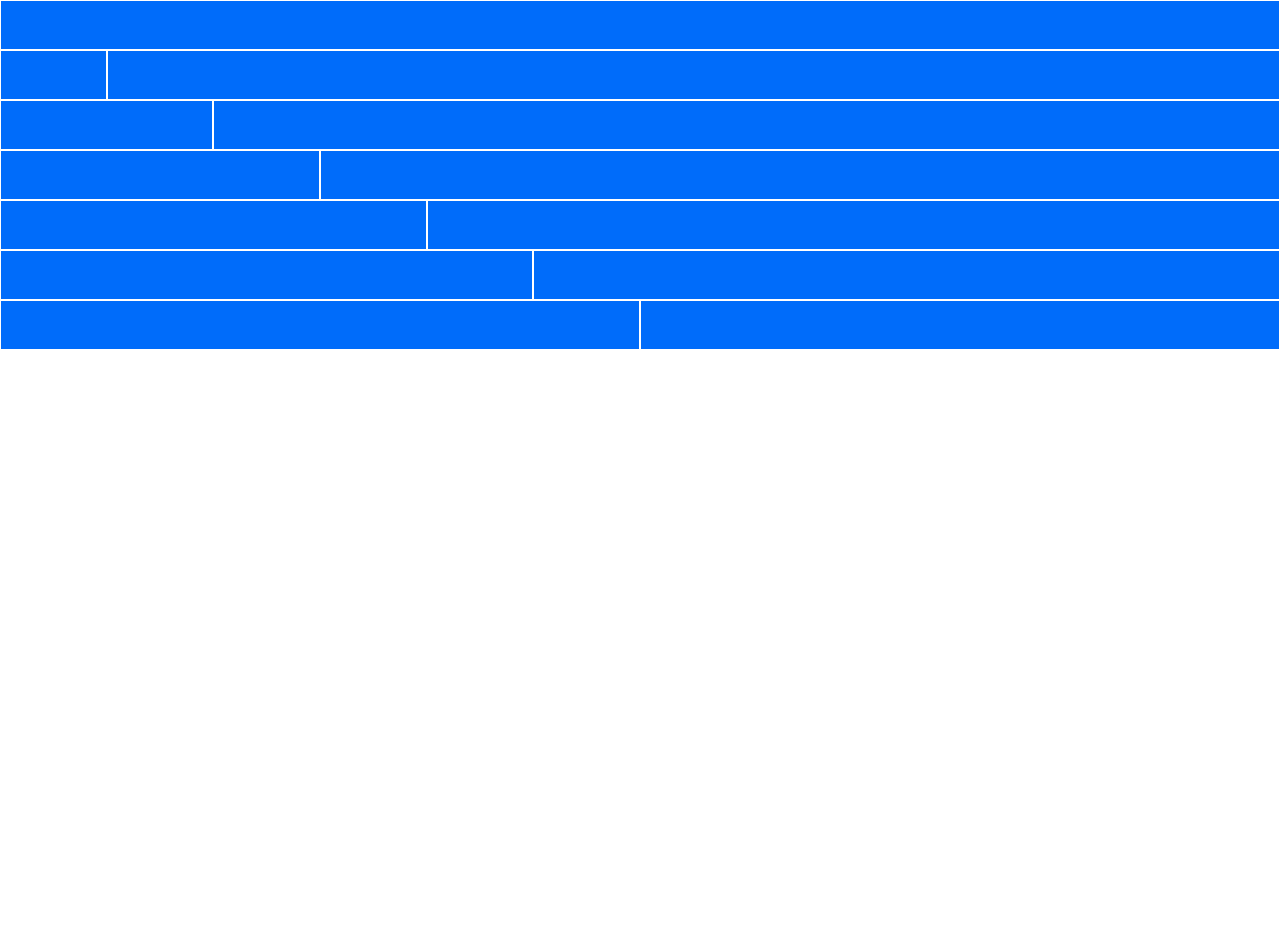
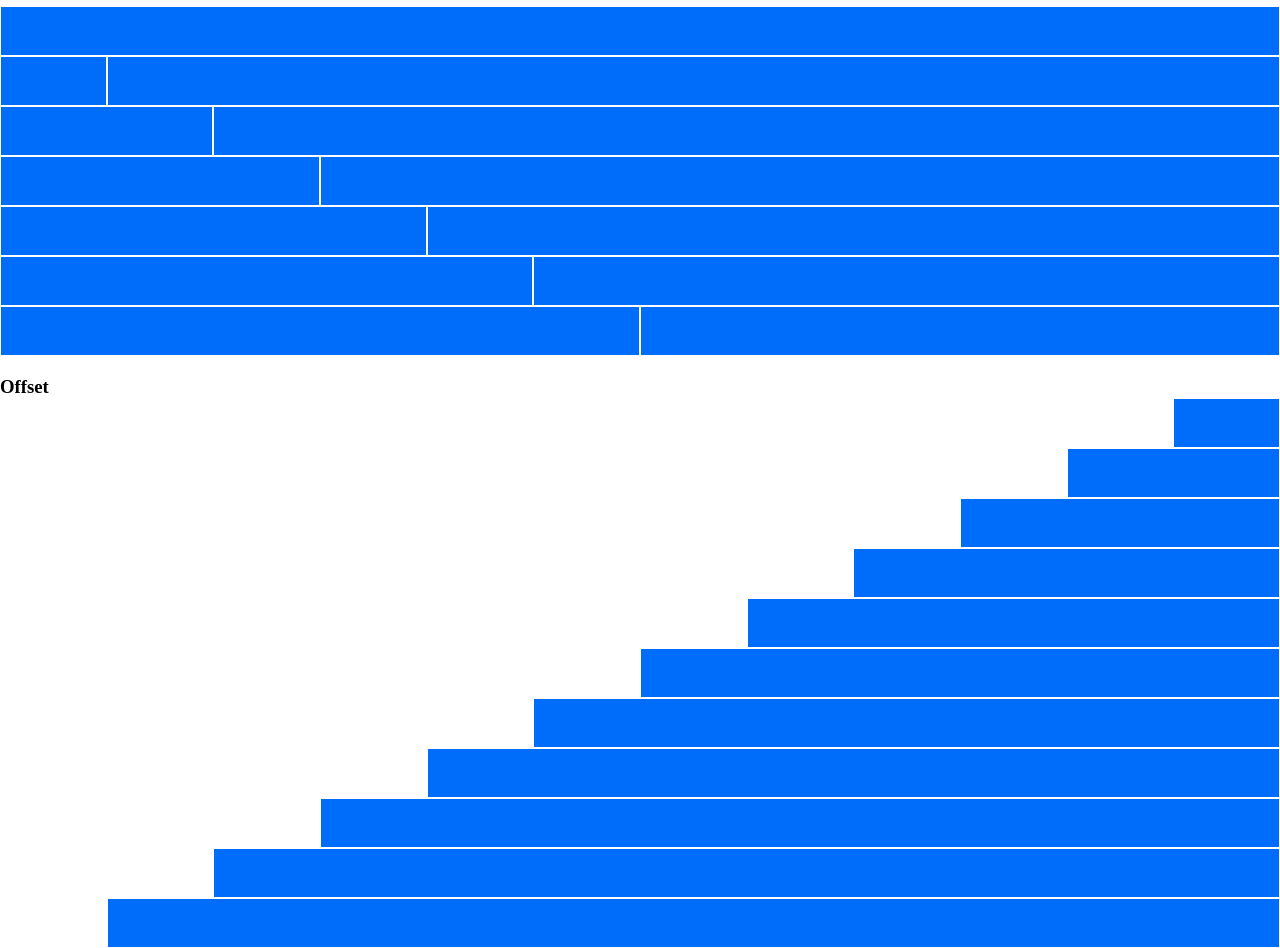
Before and after one commit to MatteoRossi01/html-css-12bool, a plain HTML site: page index.html in a window 1280 px wide. Shown: the part 384-1332 px from the top of the page. Before the commit the page ends 800 px from the top, so only its background shows below. Drawn offline with Linux system fonts and the light colour scheme.

Commit message:
Esercizio completato

```diff
--- a/12bool.css
+++ b/12bool.css
@@ -82,3 +82,53 @@
     max-width: calc((100% / 12) * 12);
 }
 /* Gestione col */
+
+/* Regole per offset */
+.offset-1 {
+    margin-left: calc((100% / 12) * 1);
+}
+
+.offset-2 {
+    margin-left: calc((100% / 12) * 2);
+}
+
+.offset-3 {
+    margin-left: calc((100% / 12) * 3);
+}
+
+.offset-4 {
+    margin-left: calc((100% / 12) * 4);
+}
+
+.offset-5 {
+    margin-left: calc((100% / 12) * 5);
+}
+
+.offset-6 {
+    margin-left: calc((100% / 12) * 6);
+}
+
+.offset-7 {
+    margin-left: calc((100% / 12) * 7);
+}
+
+.offset-8 {
+    margin-left: calc((100% / 12) * 8);
+}
+
+.offset-9 {
+    margin-left: calc((100% / 12) * 9);
+}
+
+.offset-10 {
+    margin-left: calc((100% / 12) * 10);
+}
+
+.offset-11 {
+    margin-left: calc((100% / 12) * 11);
+}
+
+.offset-12 {
+    margin-left: calc((100% / 12) * 12);
+}
+/* Regole per offset */
--- a/index.html
+++ b/index.html
@@ -300,6 +300,72 @@
 
         </section>
         <!-- Container 2 -->
+
+        <!-- Container 3 -->
+        <section class="container-fluid mrg-top-20">
+            <h3>Offset</h3>
+
+            <div class="row">
+                <div class="col-1 offset-11">
+                    <div class="box offset">
+
+                    </div>
+                </div>
+                <div class="col-2 offset-10">
+                    <div class="box offset">
+
+                    </div>
+                </div>
+                <div class="col-3 offset-9">
+                    <div class="box offset">
+
+                    </div>
+                </div>
+                <div class="col-4 offset-8">
+                    <div class="box offset">
+
+                    </div>
+                </div>
+                <div class="col-5 offset-7">
+                    <div class="box offset">
+
+                    </div>
+                </div>
+                <div class="col-6 offset-6">
+                    <div class="box offset">
+
+                    </div>
+                </div>
+                <div class="col-7 offset-5">
+                    <div class="box offset">
+
+                    </div>
+                </div>
+                <div class="col-8 offset-4">
+                    <div class="box offset">
+
+                    </div>
+                </div>
+                <div class="col-9 offset-3">
+                    <div class="box offset">
+
+                    </div>
+                </div>
+                <div class="col-10 offset-2">
+                    <div class="box offset">
+
+                    </div>
+                </div>
+                <div class="col-11 offset-1">
+                    <div class="box offset">
+
+                    </div>
+                </div>
+            </div>
+
+        </section>
+        <!-- Container 3 -->
+
     </main>
 
     <footer>
--- a/style.css
+++ b/style.css
@@ -13,7 +13,7 @@
     border: 1px solid #fff;
     color: #fff;
     text-align: center;
-    padding: 13px;
+    padding: 15px;
 }
 
 .nest {
@@ -28,5 +28,9 @@
     border: 1px solid #fff;
     color: #fff;
     text-align: center;
-    padding: 13px;
+    padding: 15px;
 }
+
+div {
+    font-size: 15px;
+}
```
